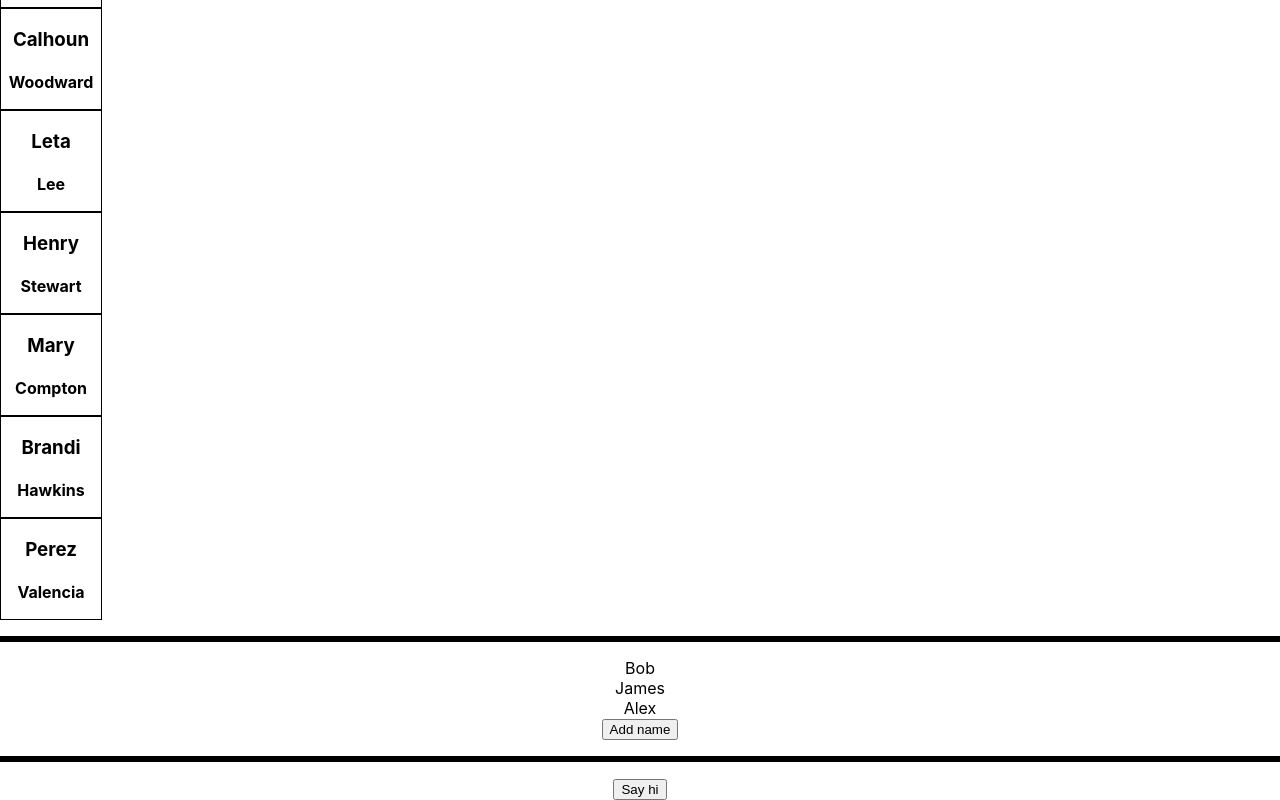
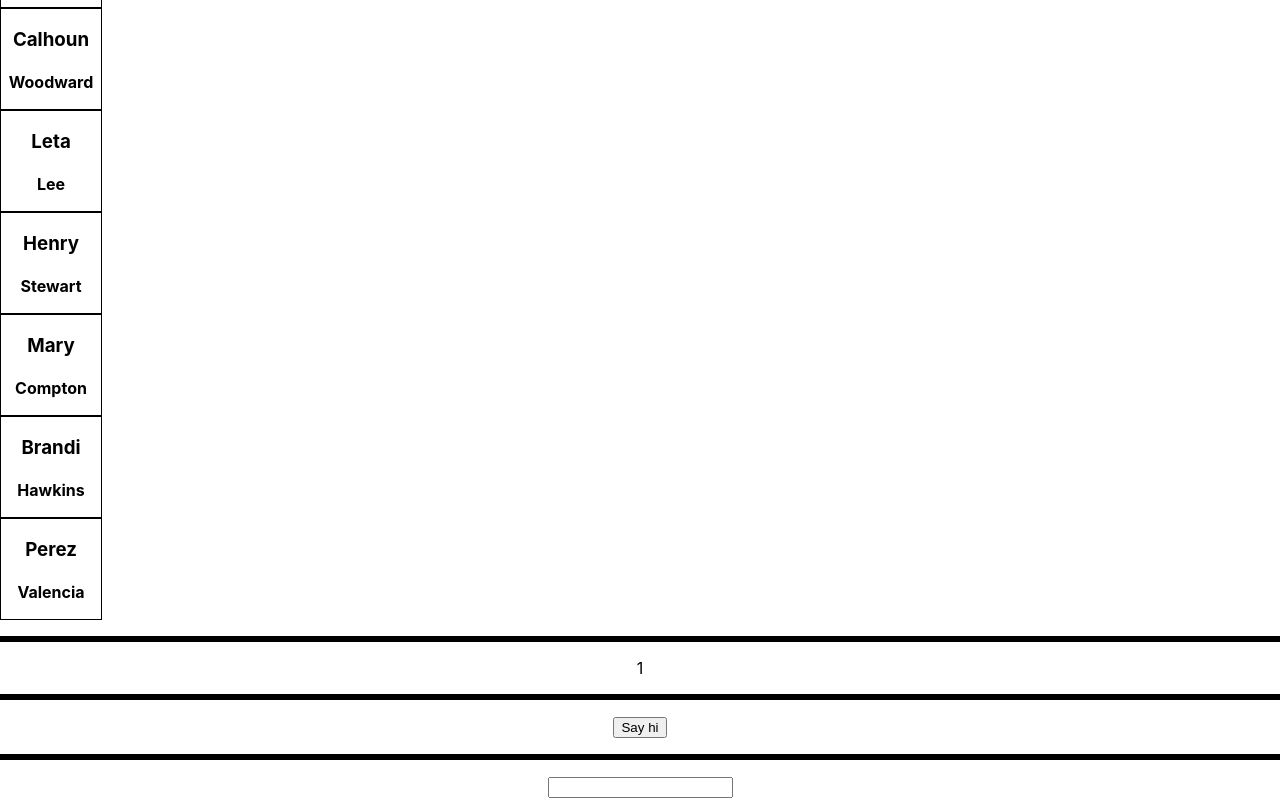
Before and after one commit to Brevid1994/React-tasks, a React (Create React App) app in the folder lern-react/: page / in a window 1280 px wide. Shown: the part 1361-2161 px from the top of the page. Built offline with nearby package versions, Linux system fonts and the light colour scheme.

Commit message:
feat: task double-sided binding done

```diff
--- a/lern-react/src/App.js
+++ b/lern-react/src/App.js
@@ -21,7 +21,8 @@ import Users from './Components/Homework3/Users'
 
 
 // Homework 4
-import SayHello from './Components/Homework-4/Greetings'
+import SayHello from './Components/Homework4/Greetings'
+import Bindning from './Components/Homework4/Bindning'
 
 // Practice
 import names from './names.json'
@@ -84,6 +85,10 @@ function App() {
 
       <SayHello />
 
+      <p className='stop-task'></p>
+
+      <Bindning />
+
 
     </div>
   );
--- a/lern-react/src/Components/Homework3/Users.js
+++ b/lern-react/src/Components/Homework3/Users.js
@@ -7,7 +7,7 @@ class Users extends React.Component {
         return(
             <div>
                 { data.map( (item) => {
-                    return <div className='block-for-user' key = {item.id}>
+                    return <div className='block-for-user' key = {item._id}>
                         <h3> { `${item.name.first}`} </h3>
                         <h4> { `${item.name.last}`} </h4>
                         </div>
--- /dev/null
+++ b/lern-react/src/Components/Homework4/Bindning.js
@@ -0,0 +1,24 @@
+import React from 'react';
+
+class Bindning extends React.Component {
+
+    state = {
+        value: ''
+    }
+
+    onChange = (event) => {
+        this.setState({value: event.target.value})
+    }
+
+    render(){
+        return(
+            <input
+            type = 'text'
+            value = {this.state.value}
+            onChange = {this.onChange}>
+            </input>
+        )
+    }
+}
+
+export default Bindning;
--- a/lern-react/src/Components/Practice/Names.js
+++ b/lern-react/src/Components/Practice/Names.js
@@ -14,14 +14,14 @@ class RandomUser extends React.Component {
     }
 
     render () {
-        return (
-            <div>
-                { this.state.people.map((item) => {
-                return <div>{item}</div>
-                })}
-                <button onClick = { this.onAddRandomName } >Add name</button>
-            </div>
-        )
+        return 1
+            // <div>
+            //     { this.state.people.map((item) => {
+            //         return <div key = { item._id }>{item}</div>
+            //     })}
+            //     <button onClick = { this.onAddRandomName } >Add name</button>
+            // </div>
+
     }
 }
 
```
Also changed, not shown: lern-react/src/Components/Homework4/Greetings.js (renamed from lern-react/src/Components/Homework-4/Greetings.js).
